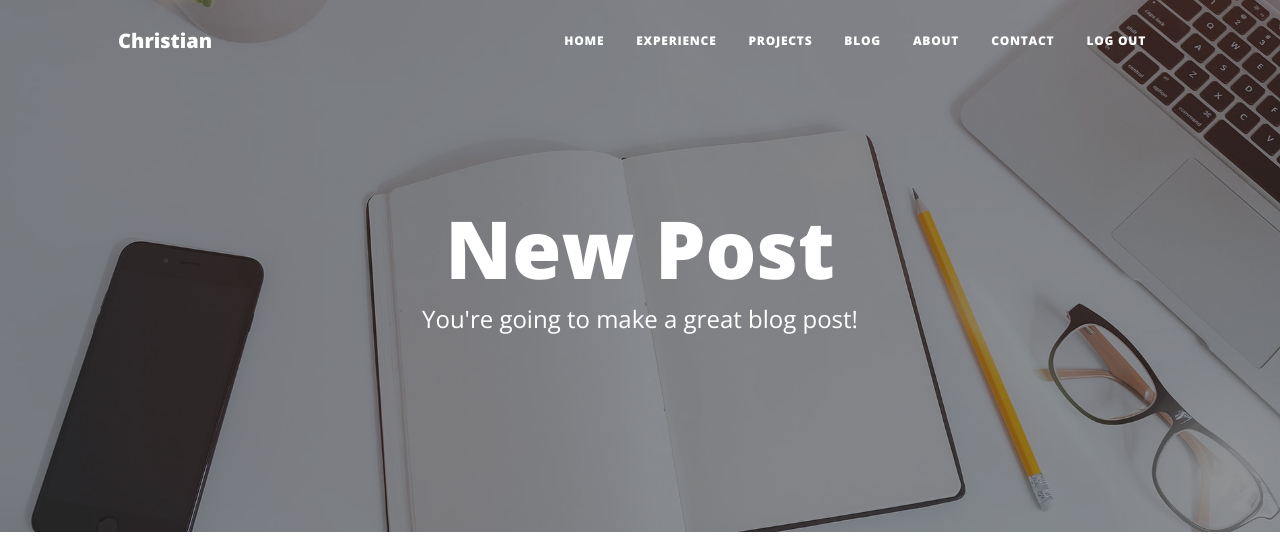
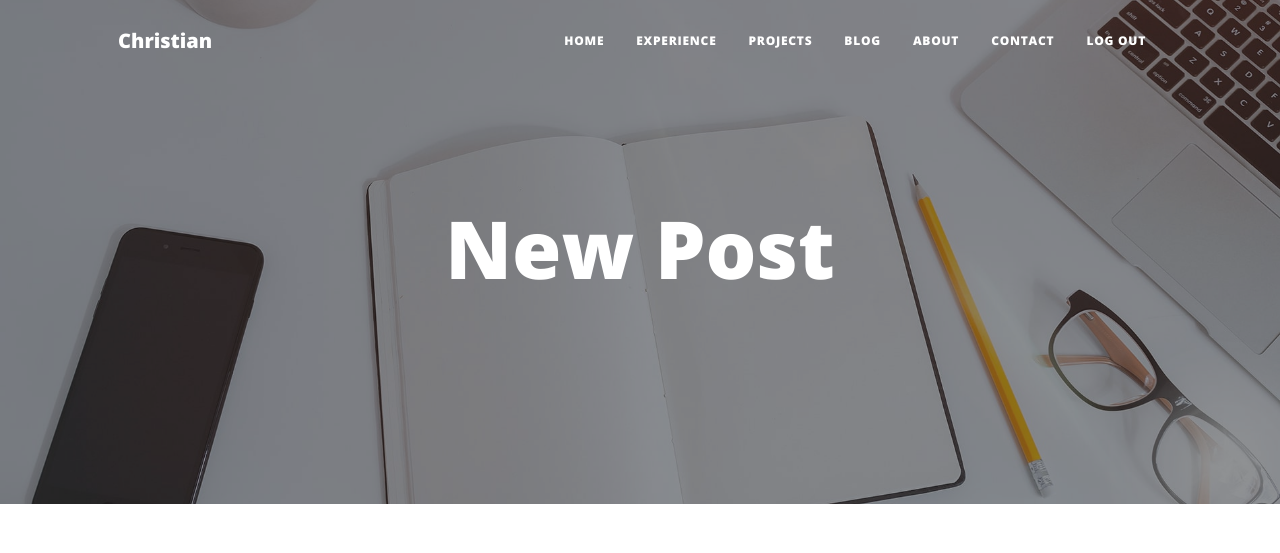
Before and after one commit to tsounguc/day-69, a Flask app: page /new-post in a window 1280 px wide. Shown: the top 553 px of the page. Run offline with Flask 3, Linux system fonts and the light colour scheme; the visitor is signed in with stand-in values (Sample User, id 1); some libraries are stand-ins or nearby versions.

Commit message:
comment out span text 'you're going to make a great blog post'

```diff
--- a/templates/make-post.html
+++ b/templates/make-post.html
@@ -15,9 +15,9 @@ include "header.html" %}
           {% else: %}
           <h1>New Post</h1>
           {% endif %}
-          <span class="subheading"
-            >You're going to make a great blog post!</span
-          >
+<!--          <span class="subheading"-->
+<!--            >You're going to make a great blog post!</span-->
+<!--          >-->
         </div>
       </div>
     </div>
```
